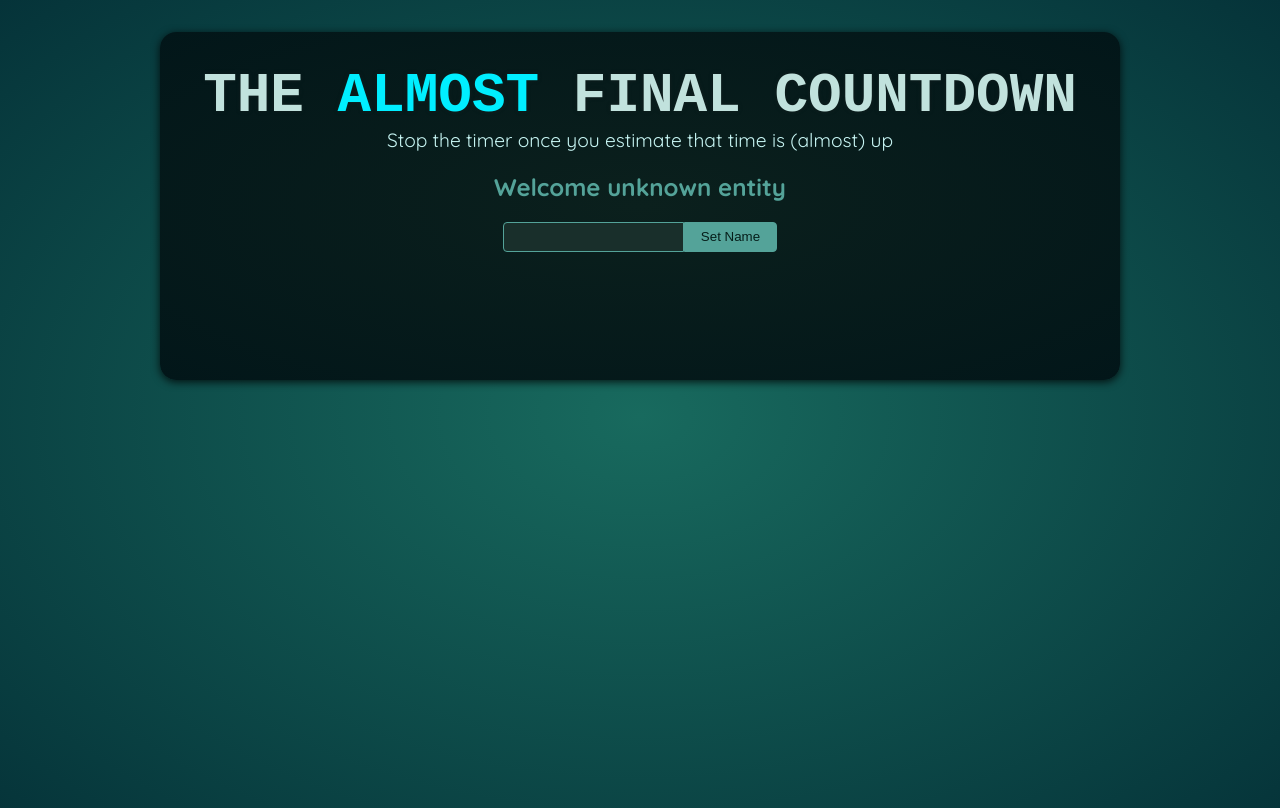
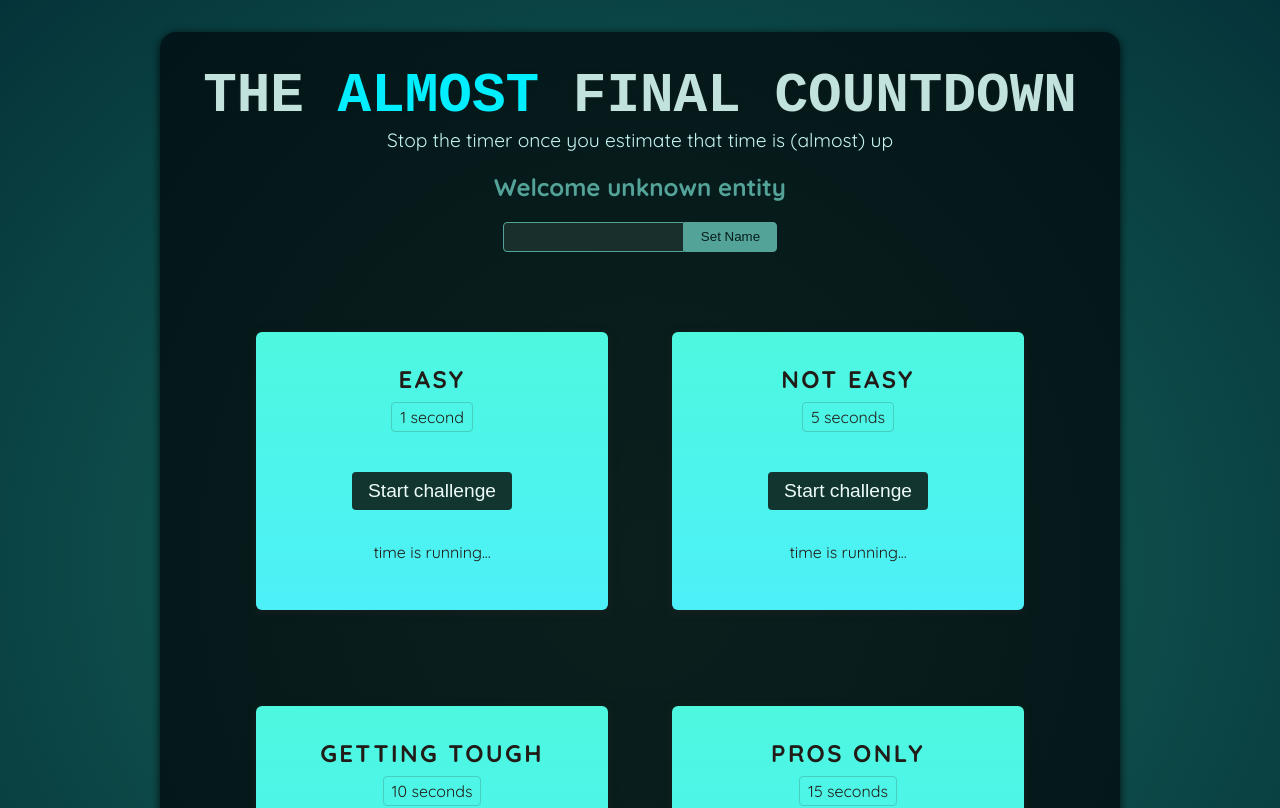
Before and after one commit to ellentyyu/react_refs_portals, a React (Vite) app: page / in a window 1280 px wide. Shown: the top 808 px of the page. Built offline with nearby package versions, Linux system fonts and the light colour scheme; a web font is replaced by a local one.

Commit message:
feat: 新增TimerChallenge元件

```diff
--- a/src/App.jsx
+++ b/src/App.jsx
@@ -1,10 +1,16 @@
 import Player from './components/Player.jsx';
+import TimerChallenge from './components/TimerChallenge.jsx';
 
 const App = () => {
   return (
     <>
       <Player />
-      <div id="challenges"></div>
+      <div id="challenges">
+        <TimerChallenge title="easy" targetTime={1} />
+        <TimerChallenge title="not easy" targetTime={5} />
+        <TimerChallenge title="getting tough" targetTime={10} />
+        <TimerChallenge title="pros only" targetTime={15} />
+      </div>
     </>
   );
 }
--- /dev/null
+++ b/src/components/TimerChallenge.jsx
@@ -0,0 +1,21 @@
+
+const TimerChallenge = ({title, targetTime}) => {
+  return (
+    <section className="challenge">
+        <h2>{title}</h2>
+        <p className="challenge-time">
+            {targetTime} second{targetTime > 1 ? 's' : ''}
+        </p>
+        <p>
+            <button type="button">
+                Start challenge
+            </button>
+        </p>
+        <p>
+            time is running...
+        </p>
+    </section>
+  )
+}
+
+export default TimerChallenge
```
